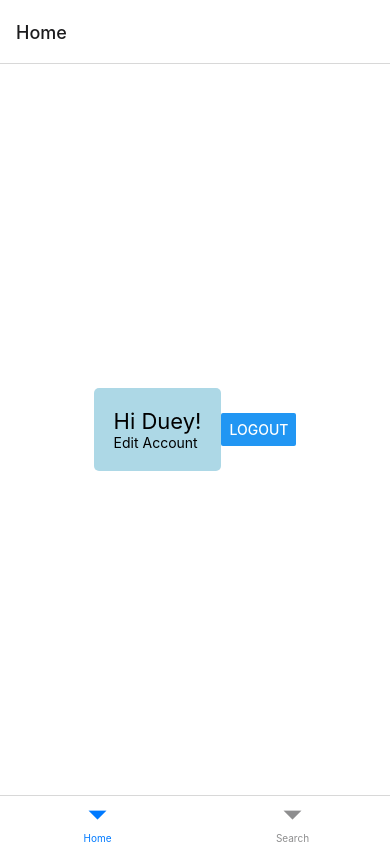
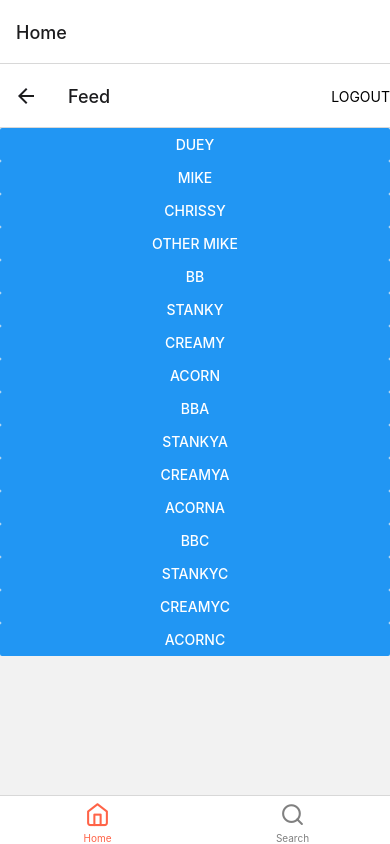
Before and after one commit to mcorrieri/health-journal-native, a React Native app: screen /AppTabs in a window 390 px wide. Built offline with nearby package versions, Linux system fonts and the light colour scheme.

Commit message:
built out feed

```diff
--- a/components/AppTabs.js
+++ b/components/AppTabs.js
@@ -1,19 +1,51 @@
-import { View, Text } from "react-native";
+import { View, Text, StyleSheet } from "react-native";
 import React from "react";
 import { createBottomTabNavigator } from "@react-navigation/bottom-tabs";
-import Home from "./Home";
+import { Feather } from "@expo/vector-icons";
+import HomeStack from "./HomeStack";
 
 const Tabs = createBottomTabNavigator();
 
 function Search() {
-  <Text>Search</Text>;
+  return (
+    <View style={styles.center}>
+      <Text>Search</Text>
+    </View>
+  );
 }
 
 export default function AppTabs() {
   return (
-    <Tabs.Navigator>
-      <Tabs.Screen name="Home" component={Home} />
+    <Tabs.Navigator
+      screenOptions={({ route }) => ({
+        tabBarIcon: ({ color, size }) => {
+          let iconName;
+
+          if (route.name === "Home") {
+            iconName = "home";
+          } else if (route.name === "Search") {
+            iconName = "search";
+          }
+
+          // You can return any component that you like here!
+          return <Feather name={iconName} size={size} color={color} />;
+        },
+        tabBarActiveTintColor: "tomato",
+        tabBarInactiveTintColor: "gray",
+      })}
+    >
+      <Tabs.Screen name="Home" component={HomeStack} />
       <Tabs.Screen name="Search" component={Search} />
     </Tabs.Navigator>
   );
 }
+
+const styles = StyleSheet.create({
+  center: {
+    flex: 1,
+    display: "flex",
+    justifyContent: "center",
+    alignItems: "center",
+    backgroundColor: "white",
+  },
+});
--- /dev/null
+++ b/components/AuthStack.js
@@ -0,0 +1,28 @@
+import { createNativeStackNavigator } from "@react-navigation/native-stack";
+import React, { useContext } from "react";
+import { AuthContext } from "./AuthProvider";
+import Login from "./Login";
+import CreateAccount from "./CreateAccount";
+import AppTabs from "./AppTabs";
+
+export default function AuthStack() {
+  const { user, login } = useContext(AuthContext);
+  const Stack = createNativeStackNavigator();
+
+  return (
+    <Stack.Navigator
+      screenOptions={{ header: () => null }}
+      initialRouteName="Login"
+    >
+      <Stack.Screen name="Login" component={Login} />
+      <Stack.Screen
+        options={{
+          headerTitle: "Sign Up",
+        }}
+        name="Create Account"
+        component={CreateAccount}
+      />
+      <Stack.Screen name="AppTabs" component={AppTabs} />
+    </Stack.Navigator>
+  );
+}
--- a/components/CreateAccount.js
+++ b/components/CreateAccount.js
@@ -14,7 +14,7 @@ export default function CreateAccount({ navigation }) {
   const [password, setPassword] = useState("");
 
   const handleLogin = () => {
-    navigation.navigate("Home");
+    navigation.navigate("HomeStack");
   };
 
   return (
--- a/components/Home.js
+++ /dev/null
@@ -1,33 +0,0 @@
-import { Text, View, TextInput, StyleSheet, Button } from "react-native";
-import React, { useContext } from "react";
-import Sidebar from "./Sidebar";
-import { AuthContext, AuthProvider } from "./AuthProvider";
-const Home = () => {
-  const { logout } = useContext(AuthContext);
-  return (
-    <View style={styles.container}>
-      <Sidebar />
-      <View style={styles.page}>
-        <Button title="logout" onPress={() => logout()} />
-      </View>
-    </View>
-  );
-};
-
-const styles = StyleSheet.create({
-  container: {
-    flex: 1,
-    display: "flex",
-    flexDirection: "row",
-    backgroundColor: "#fff",
-    alignItems: "center",
-    justifyContent: "center",
-    marginHorizontal: 0,
-  },
-  // page: {
-  //   direction: "flex",
-  //   flexDirection: "column",
-  // },
-});
-
-export default Home;
--- /dev/null
+++ b/components/HomeStack.js
@@ -0,0 +1,86 @@
+import { View, Text, Button } from "react-native";
+import React, { useContext } from "react";
+import { createNativeStackNavigator } from "@react-navigation/native-stack";
+import { TouchableOpacity } from "react-native";
+import { AuthContext, AuthProvider } from "./AuthProvider";
+import { FlatList } from "react-native";
+
+const Stack = createNativeStackNavigator();
+
+function Feed({ navigation }) {
+  const data = [
+    "duey",
+    "mike",
+    "chrissy",
+    "other mike",
+    "bb",
+    "stanky",
+    "creamy",
+    "acorn",
+    "bba",
+    "stankya",
+    "creamya",
+    "acorna",
+    "bbc",
+    "stankyc",
+    "creamyc",
+    "acornc",
+  ];
+  return (
+    <View
+      style={{
+        width: "100%",
+      }}
+    >
+      <FlatList
+        data={data}
+        keyExtractor={(index) => index} //fix this later
+        renderItem={({ item }) => {
+          return (
+            <Button
+              title={item}
+              onPress={() => {
+                navigation.navigate("Entries");
+              }}
+            />
+          );
+        }}
+      />
+    </View>
+  );
+}
+
+function Entries() {
+  return (
+    <View>
+      <Text>This is where entries will go</Text>
+    </View>
+  );
+}
+
+export default function HomeStack() {
+  const { logout } = useContext(AuthContext);
+
+  return (
+    <Stack.Navigator initialRouteName="Feed">
+      <Stack.Screen name="Entries" component={Entries} />
+      <Stack.Screen
+        name="Feed"
+        component={Feed}
+        options={{
+          headerRight: () => {
+            return (
+              <TouchableOpacity
+                onPress={() => {
+                  logout();
+                }}
+              >
+                <Text>LOGOUT</Text>
+              </TouchableOpacity>
+            );
+          },
+        }}
+      />
+    </Stack.Navigator>
+  );
+}
--- a/components/Routes.js
+++ b/components/Routes.js
@@ -1,14 +1,12 @@
 import { StyleSheet } from "react-native";
-import { NavigationContainer, StackActions } from "@react-navigation/native";
+import { NavigationContainer } from "@react-navigation/native";
 import { createNativeStackNavigator } from "@react-navigation/native-stack";
-import Login from "./Login";
-import CreateAccount from "./CreateAccount";
 import { ActivityIndicator } from "react-native";
 import React, { useContext, useEffect, useState } from "react";
 import AsyncStorage from "@react-native-async-storage/async-storage";
 import { AuthContext } from "./AuthProvider";
 import AppTabs from "./AppTabs";
-import Home from "./Home";
+import AuthStack from "./AuthStack";
 
 export const Routes = () => {
   const { user, login } = useContext(AuthContext);
@@ -16,6 +14,7 @@ export const Routes = () => {
   const [loading, setLoading] = useState(true);
 
   useEffect(() => {
+    //update this for api call
     AsyncStorage.getItem("user")
       .then((userString) => {
         if (userString) {
@@ -37,24 +36,7 @@ export const Routes = () => {
 
   return (
     <NavigationContainer>
-      {user ? (
-        <AppTabs />
-      ) : (
-        <Stack.Navigator
-          screenOptions={{ header: () => null }}
-          initialRouteName="Login"
-        >
-          <Stack.Screen name="Login" component={Login} />
-          <Stack.Screen
-            options={{
-              headerTitle: "Sign Up",
-            }}
-            name="Create Account"
-            component={CreateAccount}
-          />
-          <Stack.Screen name="AppTabs" component={AppTabs} />
-        </Stack.Navigator>
-      )}
+      {user ? <AppTabs /> : <AuthStack />}
     </NavigationContainer>
   );
 };
--- a/package.json
+++ b/package.json
@@ -16,6 +16,7 @@
     "@react-navigation/native-stack": "^6.5.0",
     "expo": "~44.0.0",
     "expo-status-bar": "~1.2.0",
+    "faker": "^5.5.3",
     "react": "17.0.1",
     "react-dom": "17.0.1",
     "react-native": "0.64.3",
@@ -24,7 +25,9 @@
     "react-native-web": "0.17.1"
   },
   "devDependencies": {
-    "@babel/core": "^7.12.9"
+    "@babel/core": "^7.12.9",
+    "@faker-js/faker": "^6.0.0-alpha.7",
+    "@types/faker": "^6.6.9"
   },
   "private": true
 }
```
Also changed, not shown: App.js (+0 -7 lines), 1 other file (tests, documents, lock files or other folders).
